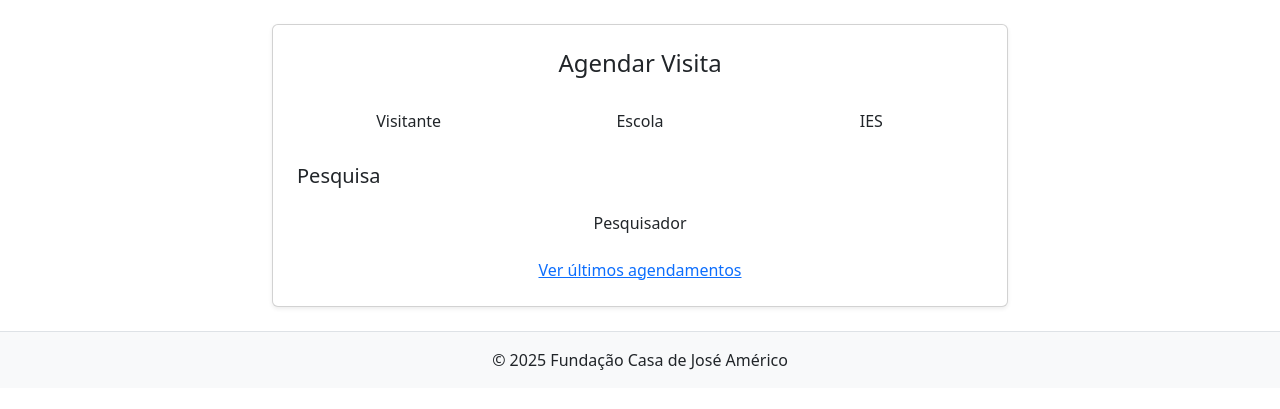
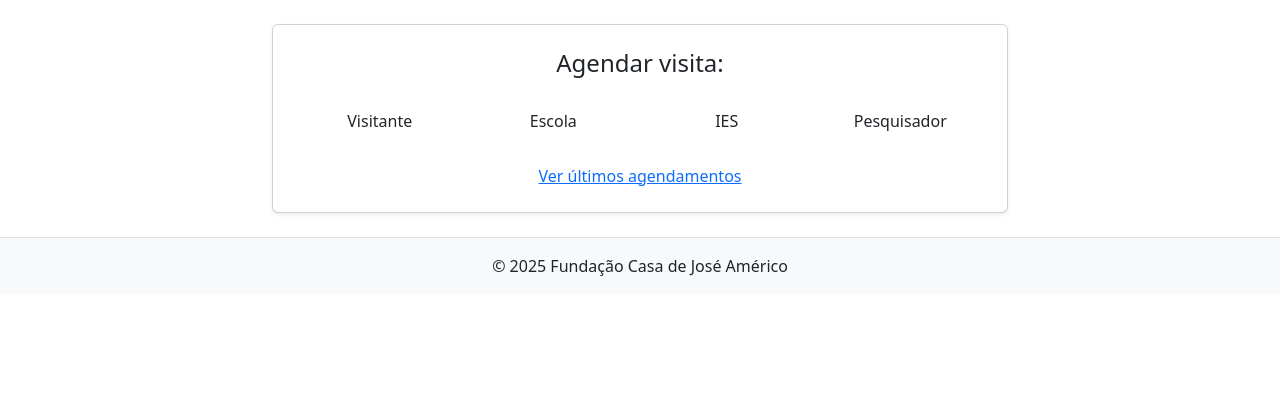
Before and after one commit to NanaBananiiih/fcja-agendamentos, a Flask app: page / in a window 1280 px wide. Shown: the part 61-470 px from the top of the page. Run offline with Flask 3, Linux system fonts and the light colour scheme.

Commit message:
Padronizado botões: Pesquisador igual aos demais

```diff
--- a/web/templates/index.html
+++ b/web/templates/index.html
@@ -6,18 +6,17 @@
   <div class="col-12 col-lg-8">
     <div class="card shadow-sm">
       <div class="card-body p-4">
-        <h1 class="h4 mb-4 text-center">Agendar Visita</h1>
+        <h1 class="h4 mb-4 text-center">Agendar visita:</h1>
+
+        <!-- Botões de agendamento -->
         <div class="d-flex justify-content-center gap-2 mb-4">
           <a class="btn btn-custom" href="{{ url_for('agendar_form', tipo='visitante') }}">Visitante</a>
           <a class="btn btn-custom" href="{{ url_for('agendar_form', tipo='escola') }}">Escola</a>
           <a class="btn btn-custom" href="{{ url_for('agendar_form', tipo='ies') }}">IES</a>
+          <a class="btn btn-custom" href="{{ url_for('agendar_form', tipo='pesquisador') }}">Pesquisador</a>
         </div>
 
-        <h2 class="h5 mb-3">Pesquisa</h2>
-        <div class="d-flex justify-content-center">
-          <a class="btn btn-custom w-100" href="{{ url_for('agendar_form', tipo='pesquisador') }}">Pesquisador</a>
-        </div>
-
+        <!-- Link para últimos agendamentos -->
         <div class="text-center mt-3">
           <a href="{{ url_for('ultimos') }}">Ver últimos agendamentos</a>
         </div>
```
